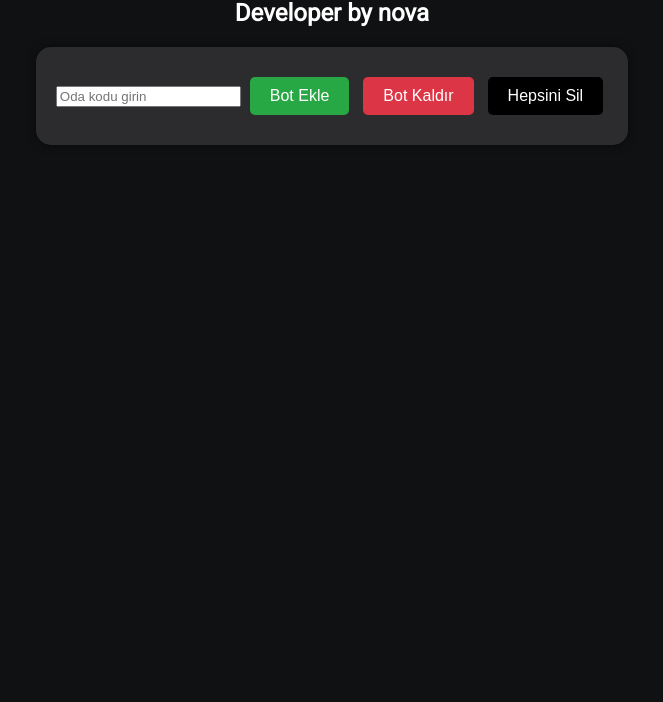
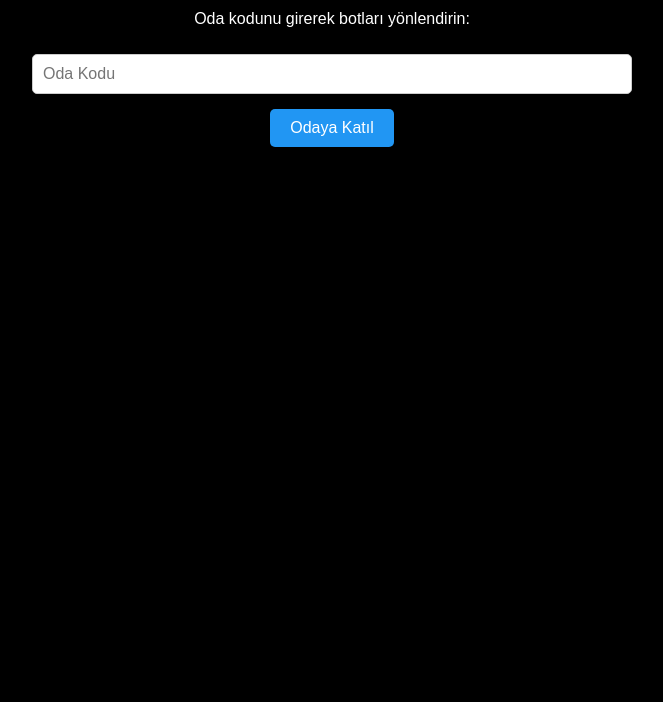
Before and after one commit to novasqw/nova.github.io, a plain HTML site: page index.html in a window 1280 px wide. Shown: the part 98-800 px from the top of the page, without its empty margins (308-971 px from the left). Drawn offline with Linux system fonts and the light colour scheme.

Commit message:
Update index.html

```diff
--- a/index.html
+++ b/index.html
@@ -1,106 +1,75 @@
 <!DOCTYPE html>
-<html lang="tr">
+<html lang="en">
 <head>
 <meta charset="UTF-8">
 <meta name="viewport" content="width=device-width, initial-scale=1.0">
-    <title>Bot Panel V2</title>
+<title>Gartic Bot Yönetim Paneli</title>
 <style>
-        @import url('https://fonts.googleapis.com/css2?family=Roboto&display=swap');
     body {
-            font-family: 'Roboto', sans-serif;
-            background-color: #101112;
+        background-color: black;
         color: white;
+        font-family: Arial, sans-serif;
         text-align: center;
-            padding-top: 20px;
     }
-        .panel {
+    .container {
+        max-width: 600px;
+        margin: 0 auto;
+        padding: 20px;
+    }
+    .btn {
         display: inline-block;
-            background: #2c2c2e;
-            padding: 20px;
-            border-radius: 15px;
-            box-shadow: 0 0 10px rgba(0, 0, 0, 0.5);
+        padding: 10px 20px;
+        background-color: #4CAF50;
+        color: white;
+        text-decoration: none;
+        border: none;
+        cursor: pointer;
+        margin: 5px;
+        border-radius: 5px;
+        font-size: 16px;
     }
-        .button {
-            display: inline-block;
-            margin: 10px 5px;
-            padding: 10px 20px;
+    .btn-red {
+        background-color: #f44336;
+    }
+    .btn-blue {
+        background-color: #2196F3;
+    }
+    .input-box {
+        width: 100%;
+        padding: 10px;
+        margin: 10px 0;
+        border: 1px solid #ccc;
+        border-radius: 5px;
         font-size: 16px;
-            border: none;
-            border-radius: 5px;
-            cursor: pointer;
-        }
-        .button-green {
-            background-color: #28a745;
-            color: white;
-        }
-        .button-red {
-            background-color: #dc3545;
-            color: white;
-        }
-        .button-black {
-            background-color: #000;
-            color: white;
-        }
-        h1 {
-            margin-bottom: 10px;
-        }
-        h2 {
-            margin-top: 0;
-        }
-        iframe {
-            width: 100%;
-            height: 400px;
-            border: none;
-            margin-top: 10px;
-        }
-        .developer {
-            margin-top: 10px;
-            font-size: 14px;
-            color: #bbb;
+        box-sizing: border-box;
     }
 </style>
 </head>
 <body>
-    <h1>BOT PANEL V2</h1>
-    <h2>Developer by nova</h2>
-    <div class="panel">
-        <input type="text" id="room-code" placeholder="Oda kodu girin">
-        <button class="button button-green" onclick="addBot()">Bot Ekle</button>
-        <button class="button button-red" onclick="removeBot()">Bot Kaldır</button>
-        <button class="button button-black" onclick="removeAllBots()">Hepsini Sil</button>
+<div class="container">
+    <h1>Gartic Bot Yönetim Paneli</h1>
+    <p>Oda kodunu girerek botları yönlendirin:</p>
+    <input type="text" class="input-box" id="roomCode" placeholder="Oda Kodu">
+    <button class="btn btn-blue" onclick="openRoom()">Odaya Katıl</button>
+    <div id="botStatus"></div>
+    <div id="garticFrame" style="display: none;">
+        <iframe id="garticIframe" src="" width="100%" height="600px" frameborder="0"></iframe>
     </div>
-    <div id="iframe-container"></div>
+</div>
 
 <script>
-        function addBot() {
-            const roomCode = document.getElementById('room-code').value;
-            if (!roomCode) {
-                alert('Lütfen bir oda kodu girin.');
+function openRoom() {
+    var roomCode = document.getElementById('roomCode').value.trim();
+    if (roomCode === "") {
+        alert("Lütfen geçerli bir oda kodu girin!");
         return;
     }
-            const iframeContainer = document.getElementById('iframe-container');
-            const iframe = document.createElement('iframe');
-            iframe.src = `https://gartic.io/${roomCode}`;
-            iframe.setAttribute('class', 'bot-iframe');
-            iframeContainer.appendChild(iframe);
-        }
-
-        function removeBot() {
-            const iframeContainer = document.getElementById('iframe-container');
-            const iframes = iframeContainer.querySelectorAll('.bot-iframe');
-            if (iframes.length > 0) {
-                iframeContainer.removeChild(iframes[iframes.length - 1]);
-            } else {
-                alert('Kaldırılacak bot yok.');
-            }
-        }
-
-        function removeAllBots() {
-            const iframeContainer = document.getElementById('iframe-container');
-            while (iframeContainer.firstChild) {
-                iframeContainer.removeChild(iframeContainer.firstChild);
-            }
+    var garticUrl = 'https://gartic.io/' + roomCode;
+    document.getElementById('garticFrame').style.display = 'block';
+    document.getElementById('garticIframe').src = garticUrl;
+    document.getElementById('botStatus').innerHTML = 'Botlar başarıyla yönlendirildi!';
 }
 </script>
+
 </body>
 </html>
```
Lines whose indentation alone changed are shown as unchanged.
